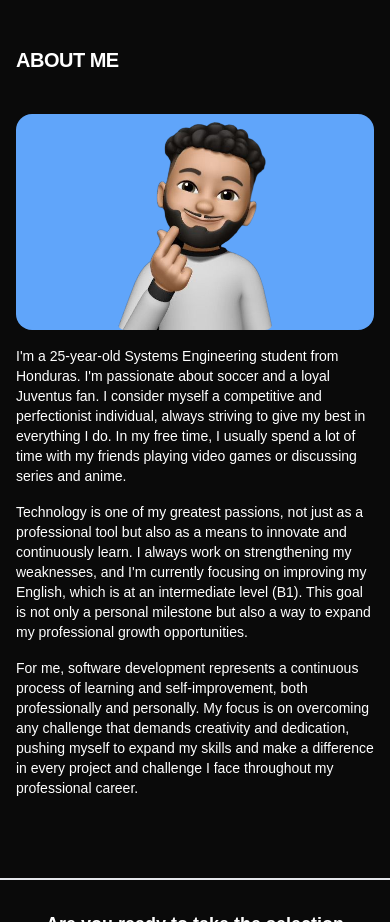
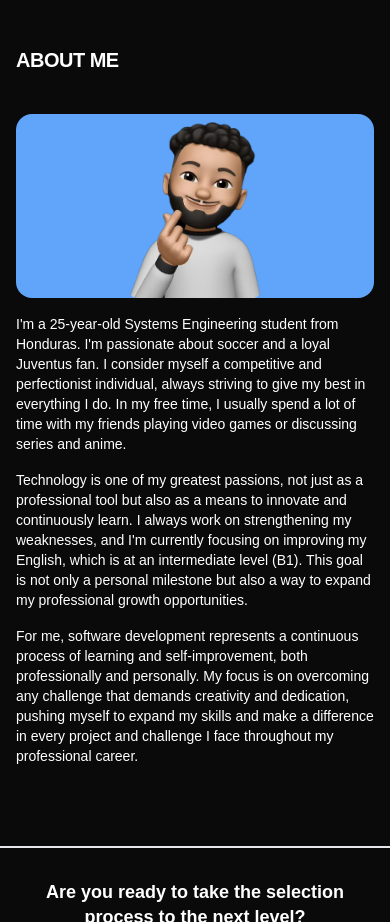
Before and after one commit to taboradeyvi/portfolio, an Astro site: page /en in a window 390 px wide. Shown: the part 5400-6322 px from the top of the page. Built offline with nearby package versions, Linux system fonts and the light colour scheme; Astro itself is replaced by a stand-in of ours.

Commit message:
fix: about me avatar

```diff
--- a/src/components/AboutMe.astro
+++ b/src/components/AboutMe.astro
@@ -18,7 +18,7 @@
         class="flex flex-col items-center justify-end px-2 text-center pt-2 rounded-2xl bg-blue-400"
       >
         <img
-          class="rounded-lg max-h-52 w-fit md:max-w-20 md:max-h-44 xl:max-w-16"
+          class="rounded-lg max-h-44 w-fit md:max-w-20 xl:max-w-16"
           src={me.src}
           alt="Deyvi Tabora"
           loading="lazy"
```
